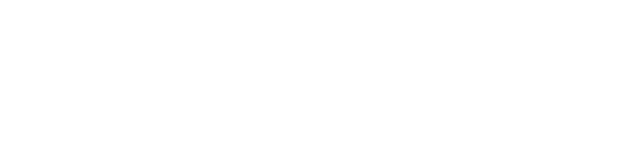
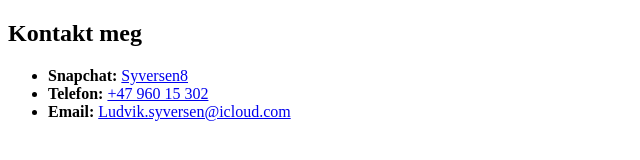
Before and after one commit to Ludviksyversen/minforstenettside, a plain HTML site: page html/kontakt.html in a window 1280 px wide. Shown: the whole page, without its empty margins (0-640 px from the left). Drawn offline with Linux system fonts and the light colour scheme.

Commit message:
Update kontakt.html
Kontakt fix

```diff
--- a/html/kontakt.html
+++ b/html/kontakt.html
@@ -3,9 +3,19 @@
 <head>
     <meta charset="UTF-8">
     <meta name="viewport" content="width=device-width, initial-scale=1.0">
-    <title>Document</title>
+    <title>Kontaktinformasjon
+    </title>
 </head>
 <body>
+    <div class="contact-info">
+        <h2>Kontakt meg</h2>
+        <ul>
+            <li><strong>Snapchat:</strong> <a href="https://www.snapchat.com/add/Syversen8" target="_blank">Syversen8</a></li>
+            <li><strong>Telefon:</strong> <a href="tel:+4796015302">+47 960 15 302</a></li>
+            <li><strong>Email:</strong> <a href="mailto:dinemail@eksempel.com">Ludvik.syversen@icloud.com</a></li>
+        </ul>
+    </div>
+
 
 </body>
 </html>
```
